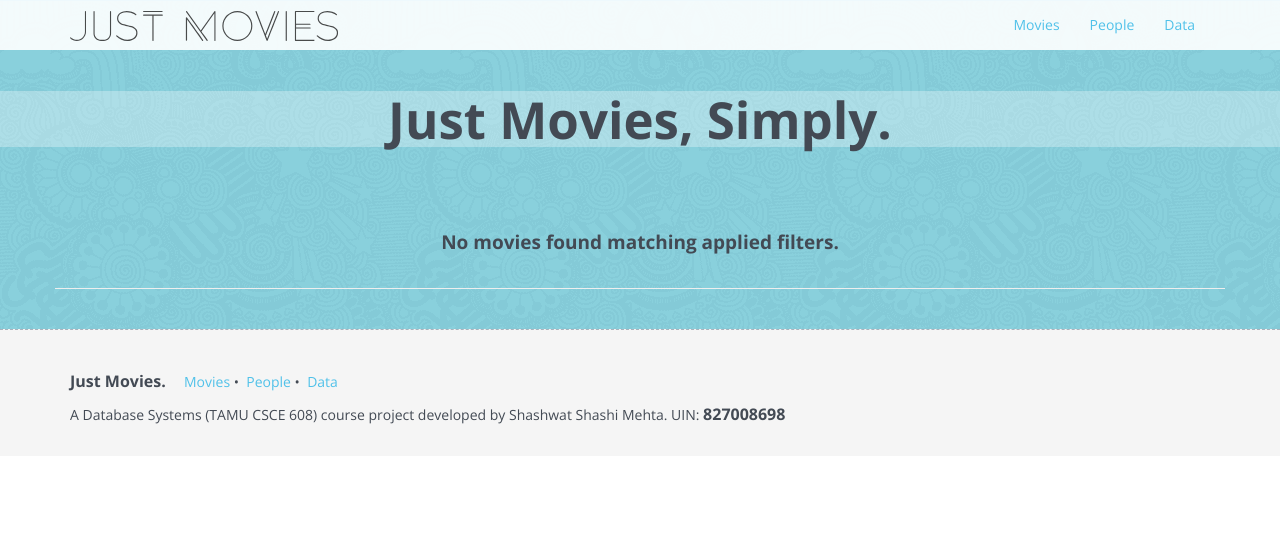
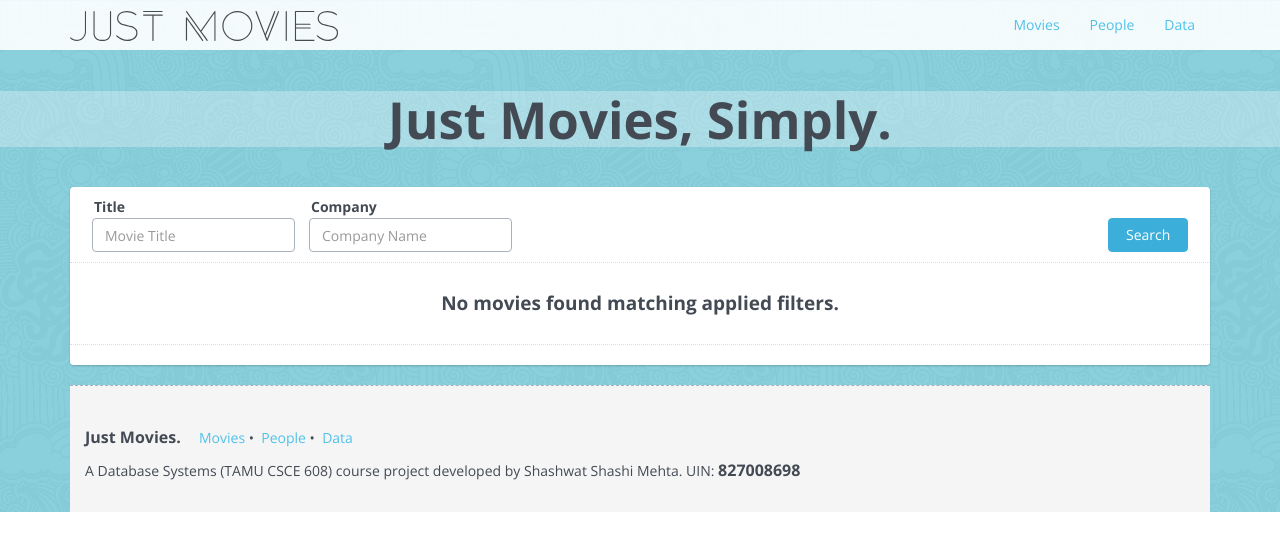
Before and after one commit to shashwatblack/justmovies, a Django app: template templates/justmovies/index.html in a window 1280 px wide. Shown: the top 551 px of the page. Run offline with Django 3.2, Linux system fonts and the light colour scheme; the template is opened without the code that fills it, so the values that code supplies are empty.

Commit message:
Filters taken from the UI itself. Working

```diff
--- a/static/css/styles.css
+++ b/static/css/styles.css
@@ -72,3 +72,28 @@
 .unresponsive {
     pointer-events: none;
 }
+
+.filter-bar {
+    display: flex;
+}
+
+.filter-bar label {
+    margin: 0 0 1px 2px;
+}
+
+.filter-bar .col {
+    padding: 0 7px;
+}
+
+.filter-bar button[type="submit"] {
+    width: 100%;
+}
+
+.panel-just-dashed .panel-heading {
+    border-bottom: 1px dotted #ddd;
+}
+
+.panel-just-dashed .panel-footer {
+    border-top: 1px dotted #ddd;
+    background: inherit;
+}
--- a/templates/justmovies/index.html
+++ b/templates/justmovies/index.html
@@ -1,6 +1,7 @@
 {% load static %}
 <!DOCTYPE html>
 <html>
+
 <head>
     <meta charset="utf-8">
     <title>Just Movies</title>
@@ -8,17 +9,15 @@
     <meta name="viewport" content="initial-scale=1, maximum-scale=1, user-scalable=no">
     <meta name="keywords" content="Just Movies, Movies, Actors, Directors, Ratings, Analytics">
     <meta name="description" content="Just Movies is just about movies. Our analytics may interest you.">
-
-    <link rel="shortcut icon" type="image/png" href="{% static "favicon.png" %}"/>
-
+    <link rel="shortcut icon" type="image/png" href="{% static " favicon.png" %}" />
     <!-- bootflat stuffs -->
     <link rel="stylesheet" href="{% static "bootflat/css/site.min.css" %}">
     <link href="http://fonts.googleapis.com/css?family=Open+Sans:400,300,600,800,700,400italic,600italic,700italic,800italic,300italic" rel="stylesheet" type="text/css">
     <script type="text/javascript" src="{% static "bootflat/js/site.min.js" %}"></script>
-
     <!-- just movies stuffs -->
     <link rel="stylesheet" href="{% static "css/styles.css" %}">
 </head>
+
 <body class="home">
     <div class="docs-header">
         <!--nav-->
@@ -51,8 +50,29 @@
             </div>
         </div>
         <!-- Movies ================================================== -->
-      <div class="container example">
-        <h2 class="filters"><!-- Filters go here --></h2>
+        <div class="container">
+            <div class="panel panel-just-dashed">
+                <div class="panel-heading">
+                    <form action="/movies" method="get">
+                        <div class="filter-bar">
+                            <div class="col">
+                                <label>Title</label>
+                                <input type="text" class="form-control" name="title"
+                                       placeholder="Movie Title" value="{{filters.title}}">
+                            </div>
+                            <div class="col">
+                                <label>Company</label>
+                                <input type="text" class="form-control" name="company"
+                                       placeholder="Company Name" value="{{filters.company}}">
+                            </div>
+                            <div class="col" style="margin-left: auto;">
+                                <label>&nbsp;</label>
+                                <button type="submit" class="btn btn-primary">Search</button>
+                            </div>
+                        </div>
+                    </form>
+                </div>
+                <div class="panel-body">
                     <div class="movies-container">
                         {% for movie in movies %}
                         <div class="movie">
@@ -75,8 +95,9 @@
                         </h4>
                         {% endif %}
                     </div>
-        <div class="row example-pagination">
-          <hr class="dashed"/>
+                </div>
+                <div class="panel-footer">
+                    <div class="example-pagination">
                         {% if pagination.pages|length %}
                         <div class="text-right">
                             <ul class="pagination">
@@ -93,7 +114,7 @@
                                   {% endif %}
                                   {% if page == '...' %}
                                     unresponsive inactive
-                    {% endif %}"">
+                                  {% endif %}">
                                     <a href="{% url 'movies' %}?page={{page}}">{{page}}</a>
                                 </li>
                                 {% endfor %}
@@ -106,6 +127,7 @@
                             </ul>
                         </div>
                         {% endif %}
+                    </div>
                 </div>
             </div>
             <!--footer-->
@@ -122,7 +144,7 @@
                     </div>
                 </div>
             </div>
-
         </div>
 </body>
+
 </html>
```
Also changed, not shown: justmovies/views.py (+8 -4 lines). Lines whose indentation alone changed are shown as unchanged.
